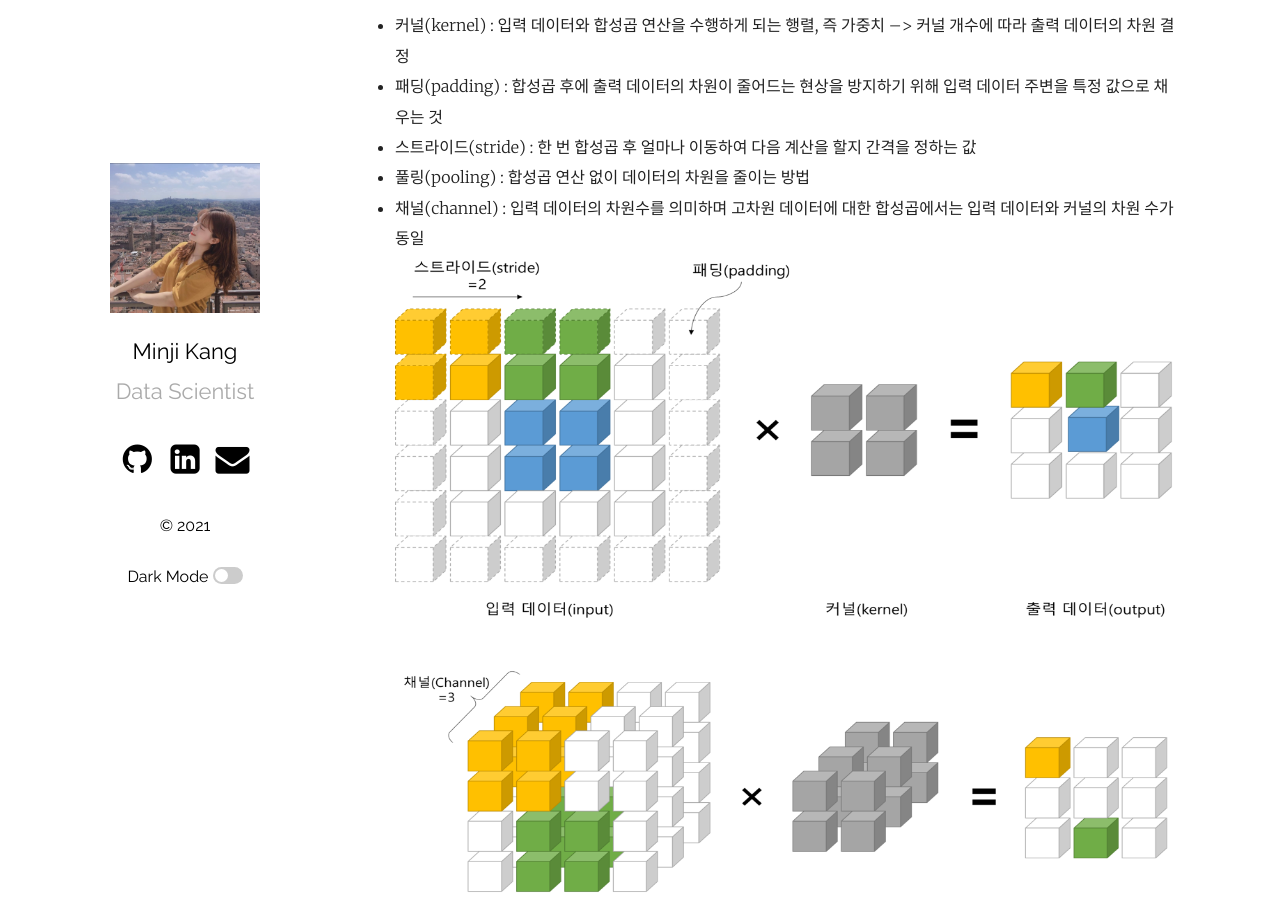
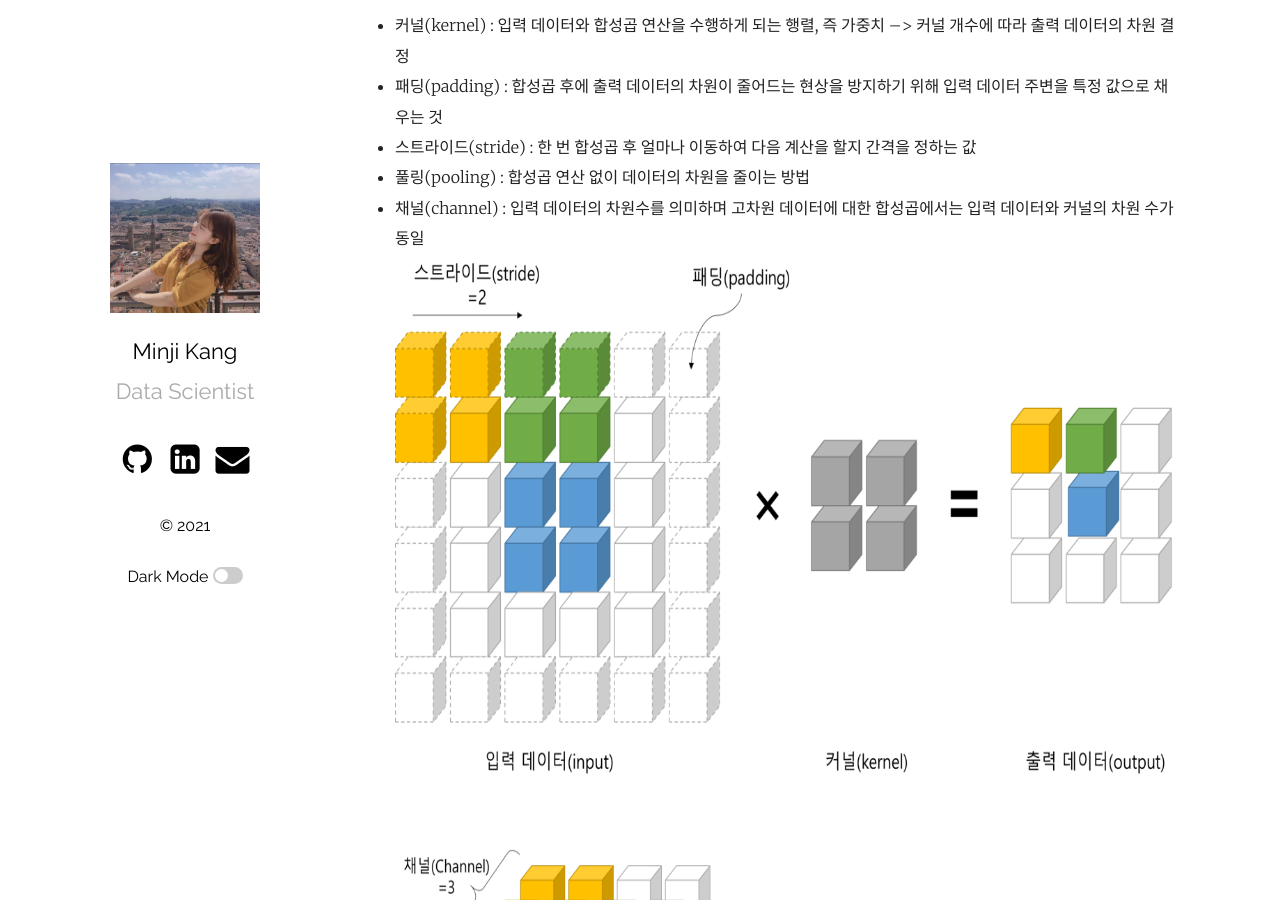
Before and after one commit to mmminji/mmminji.github.io, a Jekyll site: the page built from _posts/2021-06-24-선통머12장(2).markdown, in a window 1280 px wide and 900 px high, scrolled down 346 px. Built offline with Jekyll 4.4.1, drawn with Linux system fonts in a browser that asks for light colours; comment, search, counter and statistics services are not loaded.

Commit message:
2021-06-24-post

```diff
--- a/_posts/2021-06-24-선통머12장(2).markdown
+++ b/_posts/2021-06-24-선통머12장(2).markdown
@@ -15,7 +15,7 @@ Convolution Neural Network(합성곱 신경망, CNN)은 이미지 처리 분야
 - 스트라이드(stride) : 한 번 합성곱 후 얼마나 이동하여 다음 계산을 할지 간격을 정하는 값
 - 풀링(pooling) : 합성곱 연산 없이 데이터의 차원을 줄이는 방법
 - 채널(channel) : 입력 데이터의 차원수를 의미하며 고차원 데이터에 대한 합성곱에서는 입력 데이터와 커널의 차원 수가 동일
-![](https://github.com/mmminji/mmminji.github.io/blob/main/assets/post_pics/12.4-CNN.png?raw=true){: width="1100" height="700"}
+![](https://github.com/mmminji/mmminji.github.io/blob/main/assets/post_pics/12.4-CNN.png?raw=true){: width="1100" height="1000"}
 
 
 
```
